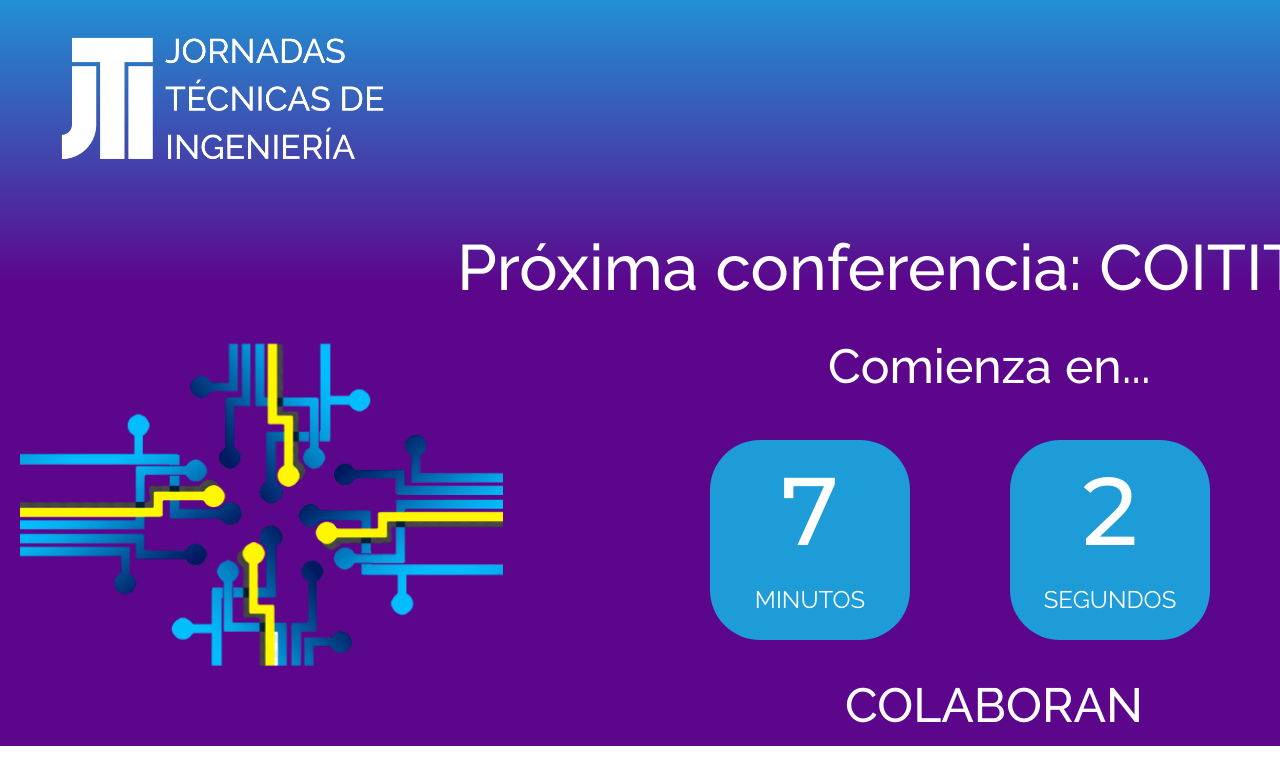
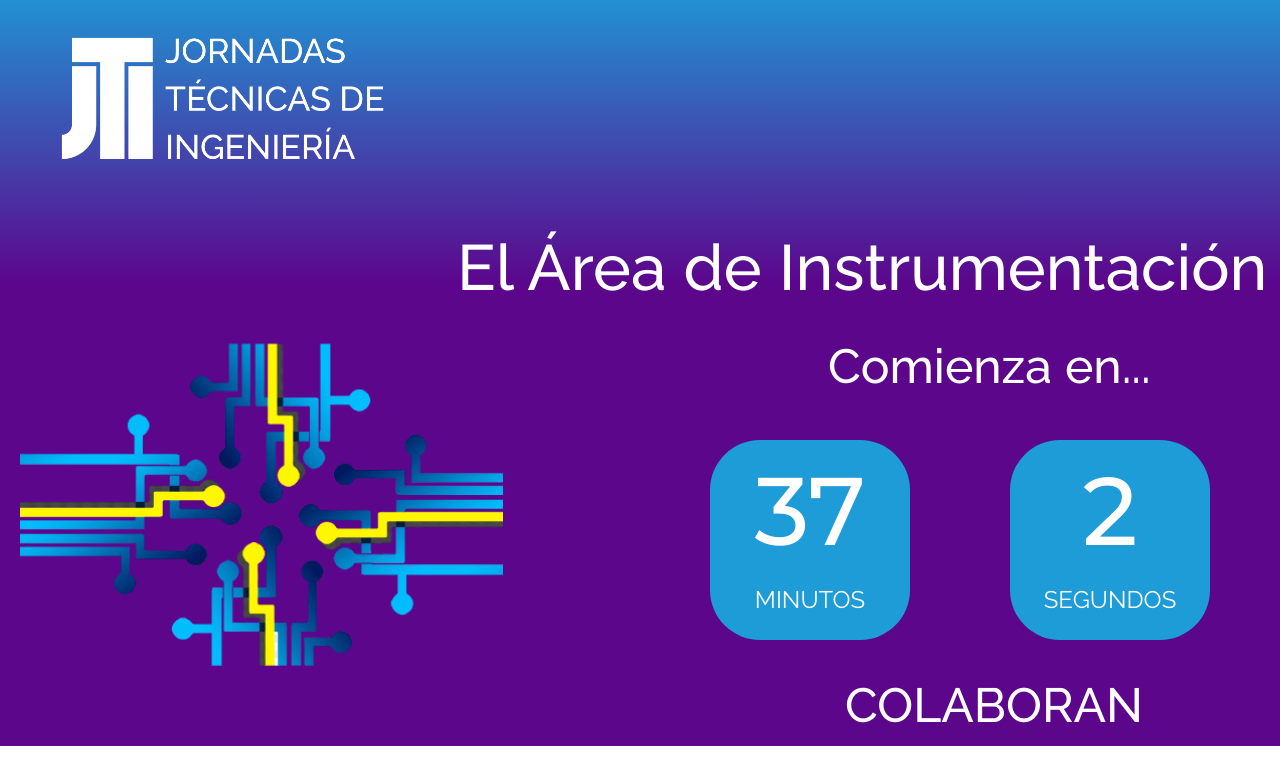
Before and after one commit to JornadasTecnicasDeIngenieria/CountDown, a Nuxt app: page /industrial in a window 1280 px wide. Shown: the top 762 px of the page. Built offline with nearby package versions, Linux system fonts and the light colour scheme.

Commit message:
Actualizadas charlas descanso

```diff
--- a/pages/industrial.vue
+++ b/pages/industrial.vue
@@ -7,8 +7,8 @@
       <Content
       :imageLeftUrl="require('~/assets/images/elect.png')"
       :imageRightUrl="require('~/assets/images/robotics.png')"
-      nextConf = 'Próxima conferencia: COITITF y MUPITI'
-      targetDate='03/18/2021 3:00 PM'
+      nextConf = 'El Área de Instrumentación del IAC'
+      targetDate='03/18/2021 5:30 PM'
       />
       <Footer/>
 
--- a/pages/informatica.vue
+++ b/pages/informatica.vue
@@ -7,8 +7,8 @@
       <Content
       :imageLeftUrl="require('~/assets/images/red.png')"
       :imageRightUrl="require('~/assets/images/pc.png')"
-      nextConf = 'Próxima Conferencia: COITIC'
-      targetDate='03/18/2021 3:00 PM'
+      nextConf = 'Trabajar fuera, la otra alternativa'
+      targetDate='03/18/2021 5:30 PM'
       />
       <Footer/>
 
--- a/pages/mecanica.vue
+++ b/pages/mecanica.vue
@@ -7,8 +7,8 @@
       <Content
       :imageLeftUrl="require('~/assets/images/ingmech.png')"
       :imageRightUrl="require('~/assets/images/imech.png')"
-      nextConf = 'Próxima conferencia: COITITF y MUPITI'
-      targetDate='03/18/2021 3:00 PM'
+      nextConf = 'Próxima conferencia: Optimización Topológica'
+      targetDate='03/18/2021 5:30 PM'
       />
       <Footer/>
 
--- a/pages/quimica.vue
+++ b/pages/quimica.vue
@@ -7,8 +7,8 @@
       <Content
       :imageLeftUrl="require('~/assets/images/quimica.png')"
       :imageRightUrl="require('~/assets/images/ingquimica.png')"
-      nextConf = 'Próxima conferencia: COITITF y MUPITI'
-      targetDate='03/18/2021 3:00 PM'
+      nextConf = 'Próxima conferencia: Frimancha Canarias'
+      targetDate='03/18/2021 5:30 PM'
       />
       <Footer/>
 
```
